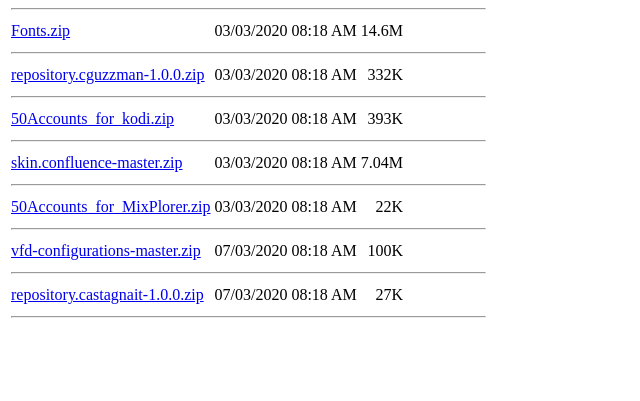
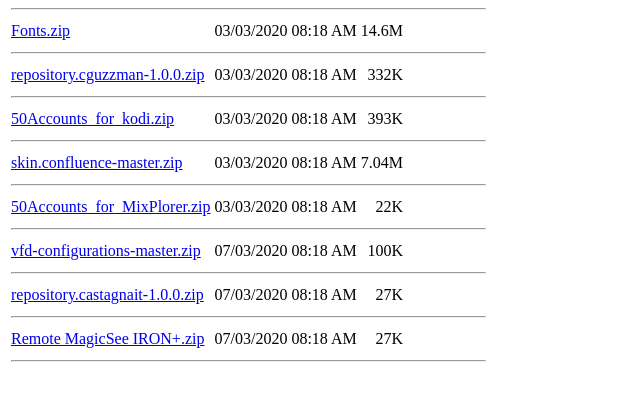
Before and after one commit to labdiynez/coreelec-jy.github.io, a plain HTML site: page index.html in a window 1280 px wide. Shown: the part 91-492 px from the top of the page, without its empty margins (0-640 px from the left). Drawn offline with Linux system fonts and the light colour scheme.

Commit message:
Update index.html

```diff
--- a/index.html
+++ b/index.html
@@ -17,5 +17,7 @@
 <tr><th colspan="4"><hr /></th></tr>
 <tr><td><a href="repository.castagnait-1.0.0.zip">repository.castagnait-1.0.0.zip</a></td><td align="right">07/03/2020 08:18 AM </td><td align="right">27K</td><td>&nbsp;</td></tr>
 <tr><th colspan="4"><hr /></th></tr>
+<tr><td><a href="Remote MagicSee IRON+.zip">Remote MagicSee IRON+.zip</a></td><td align="right">07/03/2020 08:18 AM </td><td align="right">27K</td><td>&nbsp;</td></tr>
+<tr><th colspan="4"><hr /></th></tr>
 </table></body>
 </html>
```
